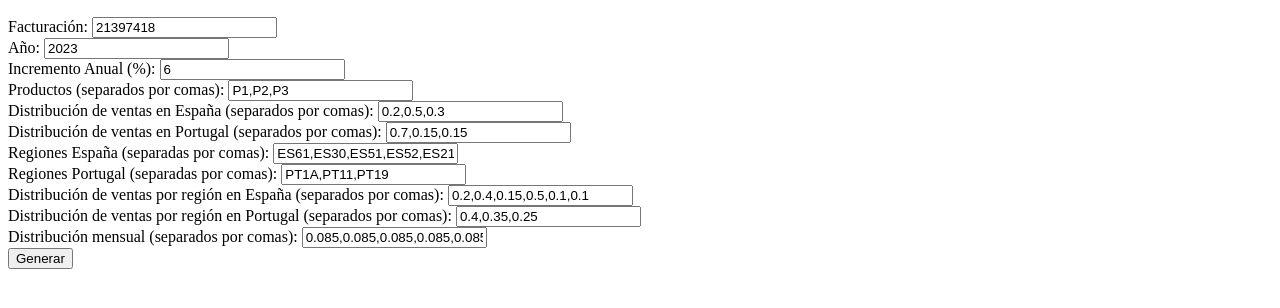
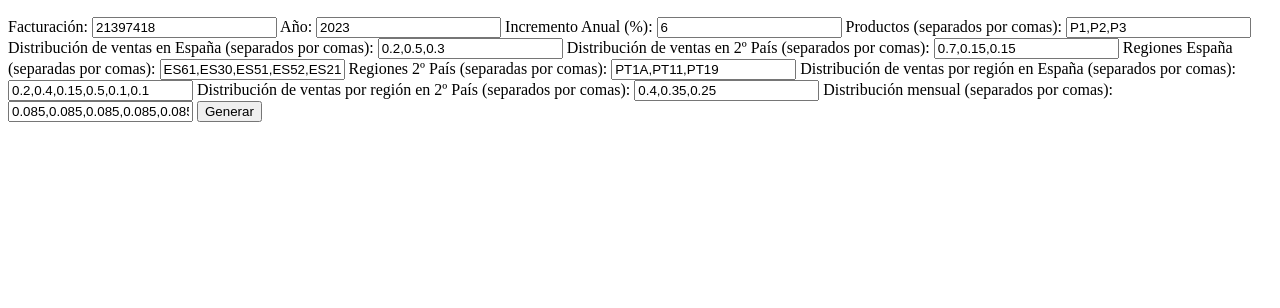
Before and after one commit to raul27868/ICEX-GeneracionDatosPrevisionVentas, a plain HTML site: page index.html in a window 1280 px wide. Shown: the part 50-358 px from the top of the page. Drawn offline with Linux system fonts and the light colour scheme.

Commit message:
Update index.html

```diff
--- a/index.html
+++ b/index.html
@@ -4,46 +4,48 @@
     <meta charset="UTF-8">
     <meta name="viewport" content="width=device-width, initial-scale=1.0">
     <title>Generador de Datos Sintéticos</title>
+    <link rel="stylesheet" href="style.css">
     <script src="https://cdnjs.cloudflare.com/ajax/libs/xlsx/0.18.5/xlsx.full.min.js"></script>
     <script src="script.js" defer></script>
 </head>
 <body>
+    <div class="container">
         <h2>Generador de Datos Sintéticos</h2>
 
         <label>Facturación:</label>
-    <input type="number" id="facturacion" value="21397418"><br>
+        <input type="number" id="facturacion" value="21397418">
 
         <label>Año:</label>
-    <input type="number" id="anno" value="2023"><br>
+        <input type="number" id="anno" value="2023">
 
         <label>Incremento Anual (%):</label>
-    <input type="number" id="incremento_anual" value="6"><br>
+        <input type="number" id="incremento_anual" value="6">
 
         <label>Productos (separados por comas):</label>
-    <input type="text" id="productos" value="P1,P2,P3"><br>
+        <input type="text" id="productos" value="P1,P2,P3">
 
         <label>Distribución de ventas en España (separados por comas):</label>
-    <input type="text" id="productos_ventas_spain" value="0.2,0.5,0.3"><br>
+        <input type="text" id="productos_ventas_spain" value="0.2,0.5,0.3">
 
-    <label>Distribución de ventas en Portugal (separados por comas):</label>
-    <input type="text" id="productos_ventas_portugal" value="0.7,0.15,0.15"><br>
+        <label>Distribución de ventas en 2º País (separados por comas):</label>
+        <input type="text" id="productos_ventas_portugal" value="0.7,0.15,0.15">
 
         <label>Regiones España (separadas por comas):</label>
-    <input type="text" id="regiones_spain" value="ES61,ES30,ES51,ES52,ES21,ES11"><br>
+        <input type="text" id="regiones_spain" value="ES61,ES30,ES51,ES52,ES21,ES11">
 
-    <label>Regiones Portugal (separadas por comas):</label>
-    <input type="text" id="regiones_portugal" value="PT1A,PT11,PT19"><br>
+        <label>Regiones 2º País (separadas por comas):</label>
+        <input type="text" id="regiones_portugal" value="PT1A,PT11,PT19">
 
         <label>Distribución de ventas por región en España (separados por comas):</label>
-    <input type="text" id="regiones_ventas_spain" value="0.2,0.4,0.15,0.5,0.1,0.1"><br>
+        <input type="text" id="regiones_ventas_spain" value="0.2,0.4,0.15,0.5,0.1,0.1">
 
-    <label>Distribución de ventas por región en Portugal (separados por comas):</label>
-    <input type="text" id="regiones_ventas_portugal" value="0.4,0.35,0.25"><br>
+        <label>Distribución de ventas por región en 2º País (separados por comas):</label>
+        <input type="text" id="regiones_ventas_portugal" value="0.4,0.35,0.25">
 
         <label>Distribución mensual (separados por comas):</label>
-    <input type="text" id="meses" value="0.085,0.085,0.085,0.085,0.085,0.085,0.06,0.06,0.085,0.085,0.085,0.115"><br>
+        <input type="text" id="meses" value="0.085,0.085,0.085,0.085,0.085,0.085,0.06,0.06,0.085,0.085,0.085,0.115">
 
         <button onclick="generarExcel()">Generar</button>
-
+    </div>
 </body>
 </html>
```
Lines whose indentation alone changed are shown as unchanged.
